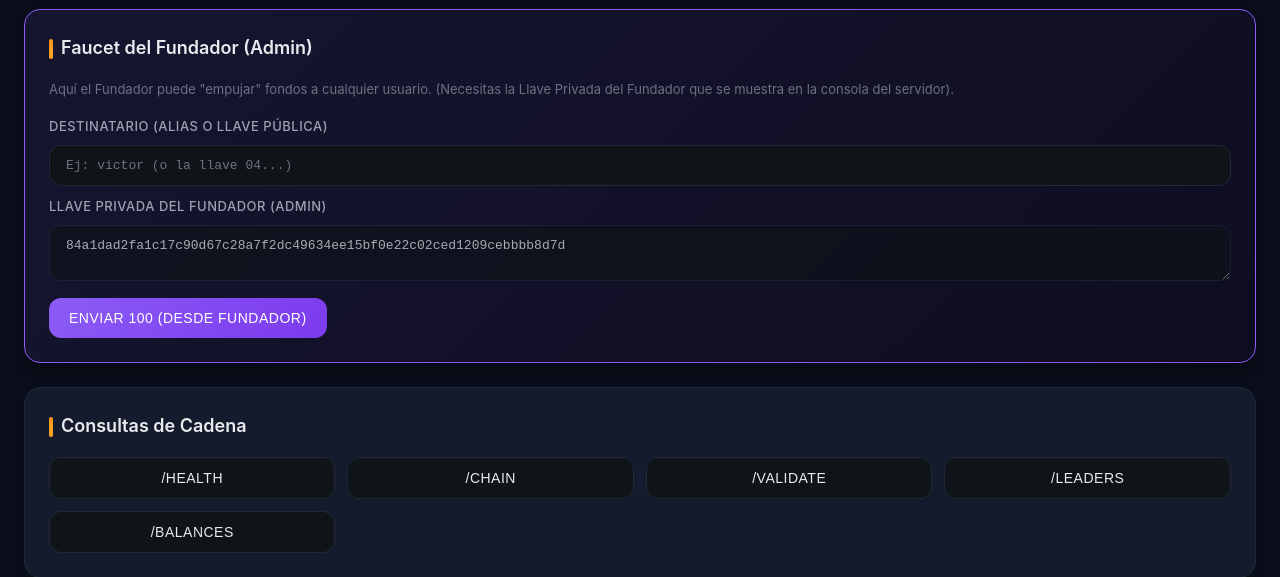
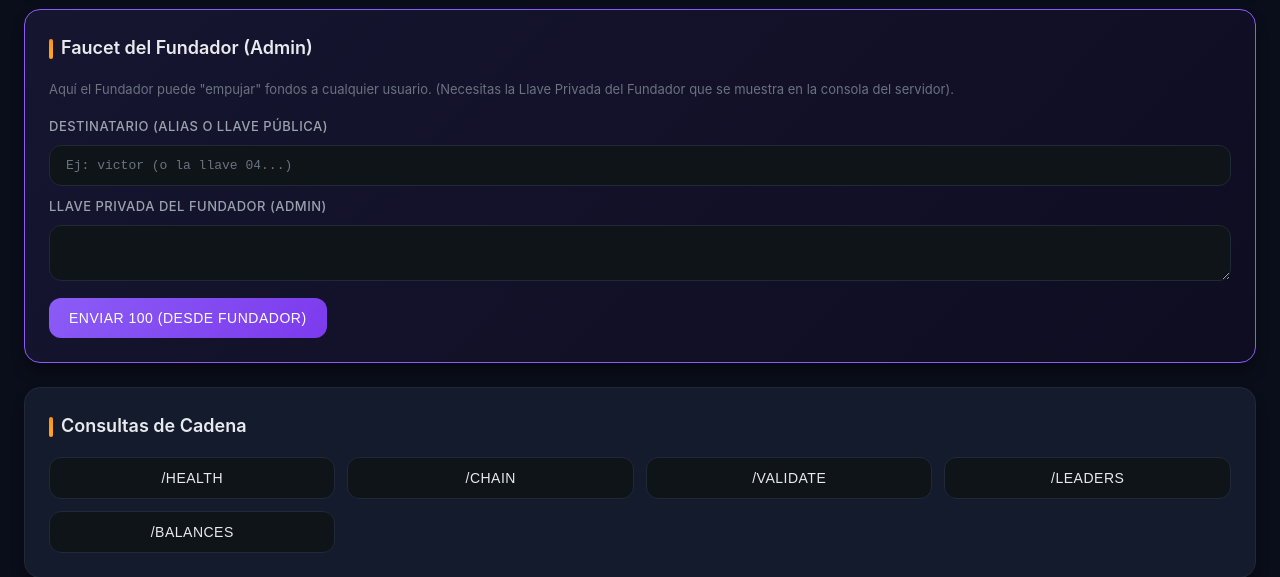
Before and after one commit to VictorRiveraT/Simulaci-n-Blockchain_grupo-2, a Python web app: template templates/index.html in a window 1280 px wide. Shown: the part 2081-2658 px from the top of the page. Run offline with Jinja, Linux system fonts and the light colour scheme; the template is opened without the code that fills it, so the values that code supplies are empty; some libraries are stand-ins or nearby versions.

Commit message:
Update index.html

```diff
--- a/templates/index.html
+++ b/templates/index.html
@@ -704,7 +704,7 @@
 
         <!-- Llave Privada del Fundador -->
         <label>Llave Privada del Fundador (Admin)</label>
-        <textarea id="faucet_private_key" rows="2" readonly style="opacity: 0.7;">84a1dad2fa1c17c90d67c28a7f2dc49634ee15bf0e22c02ced1209cebbbb8d7d</textarea>
+        <textarea id="faucet_private_key" rows="2" placeholder=" " autocomplete="off"></textarea>
         <div style="height:10px"></div>
 
         <button class="btn" id="btn_faucet_send">
```
